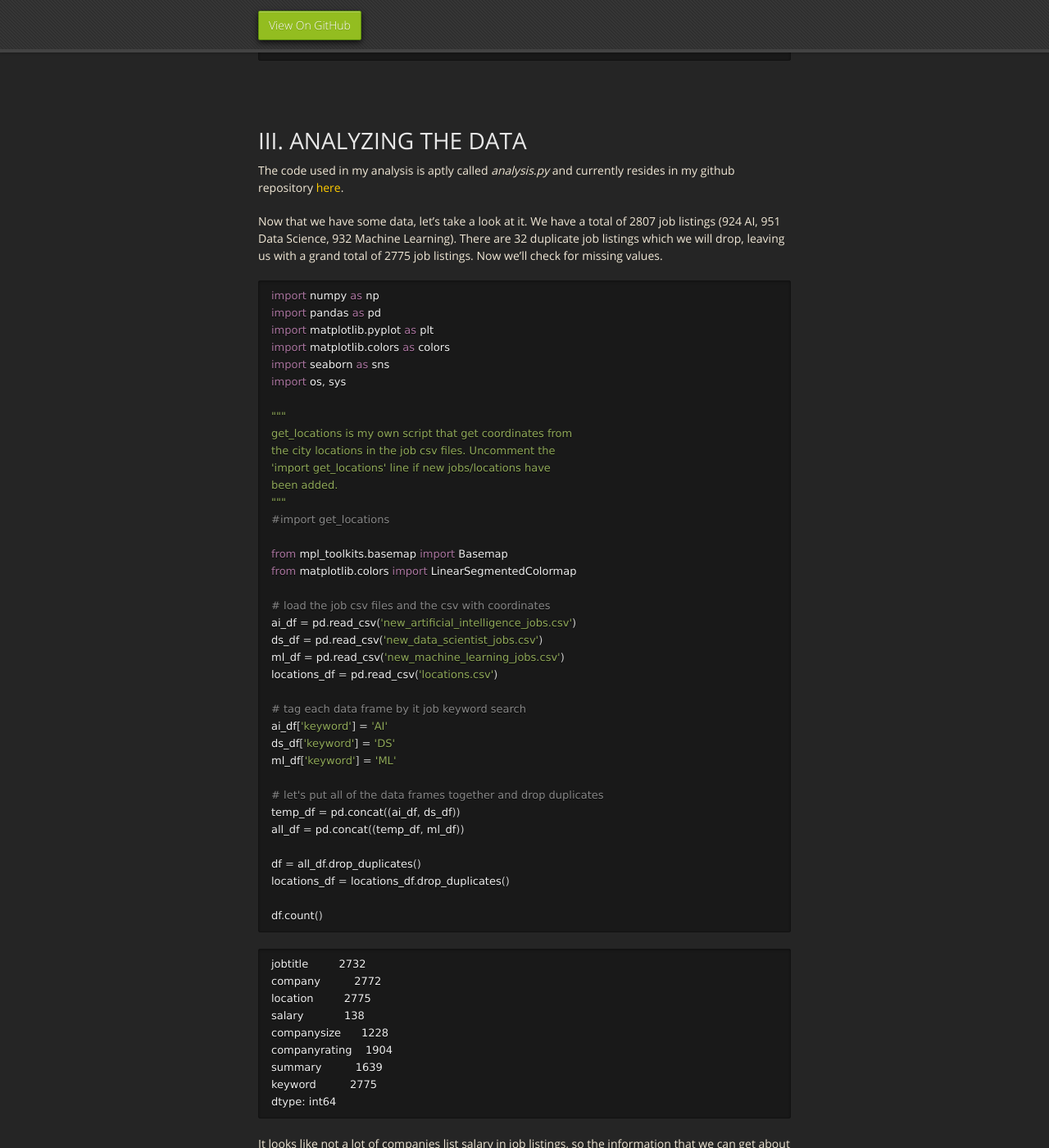
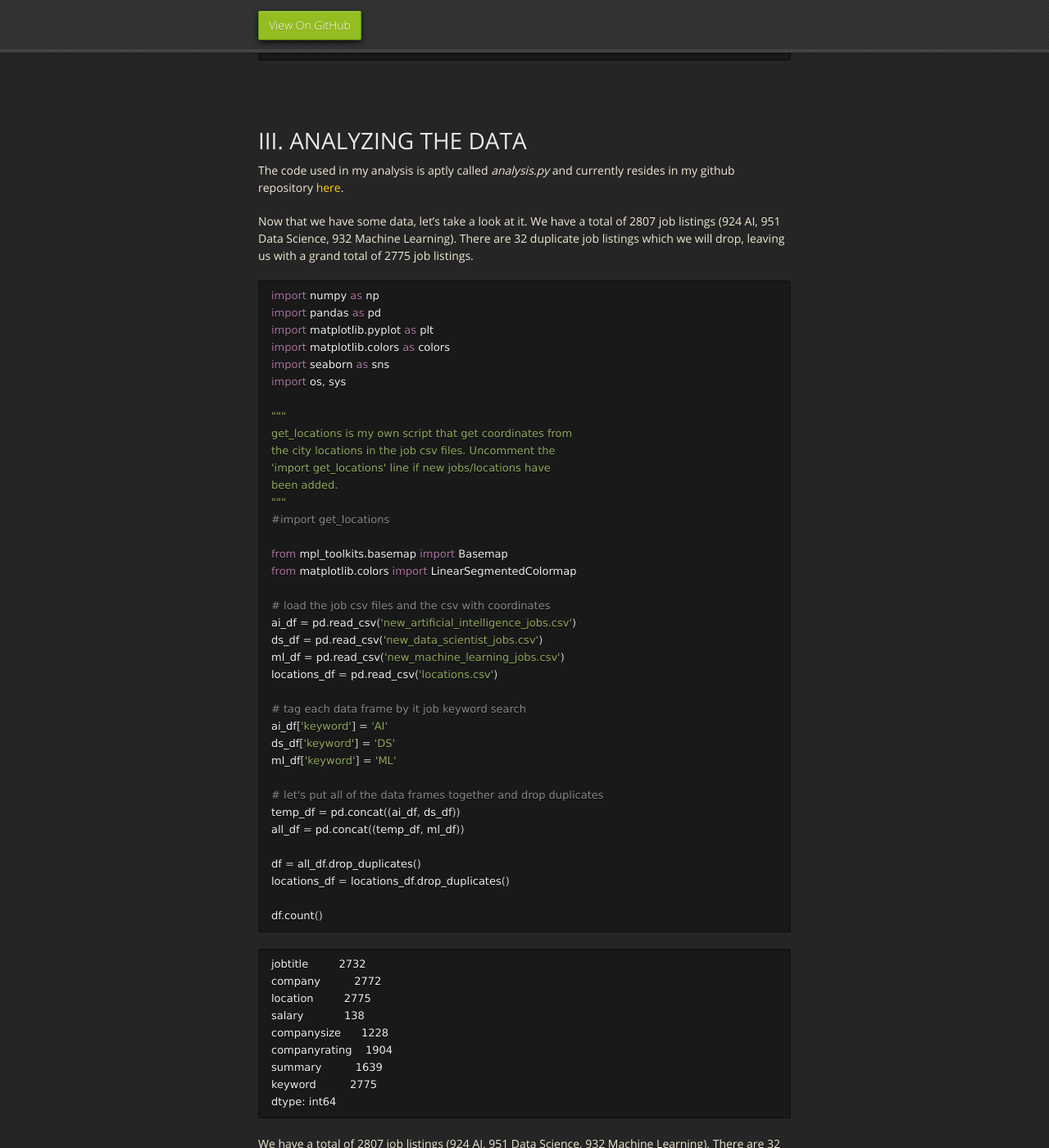
Before and after one commit to mrbrins82/mrbrins82.github.io, a Jekyll site: the page built from kaggle_indeed.md, in a window 1280 px wide and 1400 px high, scrolled down 3596 px. Shown: the whole window at 82% size. Built offline with Jekyll 4.4.1, drawn with Linux system fonts in a browser that asks for light colours; nearby versions of some CDN libraries; our own code applies the rules of GitHub Pages for plain Markdown files; some of the changed text lies outside the part shown.

Commit message:
updated indeed page

````diff
--- a/kaggle_indeed.md
+++ b/kaggle_indeed.md
@@ -159,7 +159,7 @@
 # [](#header-2)III. ANALYZING THE DATA
 The code used in my analysis is aptly called _analysis.py_ and currently resides in my github repository <a href="https://github.com/mrbrins82/Projects/blob/master/Indeed/analysis.py" >here</a>.
 
-Now that we have some data, let's take a look at it. We have a total of 2807 job listings (924 AI, 951 Data Science, 932 Machine Learning). There are 32 duplicate job listings which we will drop, leaving us with a grand total of 2775 job listings. Now we'll check for missing values.
+Now that we have some data, let's take a look at it. We have a total of 2807 job listings (924 AI, 951 Data Science, 932 Machine Learning). There are 32 duplicate job listings which we will drop, leaving us with a grand total of 2775 job listings.
 ```python
 import numpy as np
 import pandas as pd
@@ -210,7 +210,7 @@
 keyword          2775
 dtype: int64
 ```
-It looks like not a lot of companies list salary in job listings, so the information that we can get about salary might not be very reliable.
+We have a total of 2807 job listings (924 AI, 951 Data Science, 932 Machine Learning). There are 32 duplicate job listings which after dropping, leaves us with a grand total of 2775 job listings. As we can see, most of the features have a decent amount of values except for the _salary_ feature.
 <br/>
 # [](#header-3)Part 1. Who's hiring, and for what?
 Let's take a look at the top 25 companies in terms of total job listings broken down into artificial intelligence, machine learning, and data science jobs.
````
